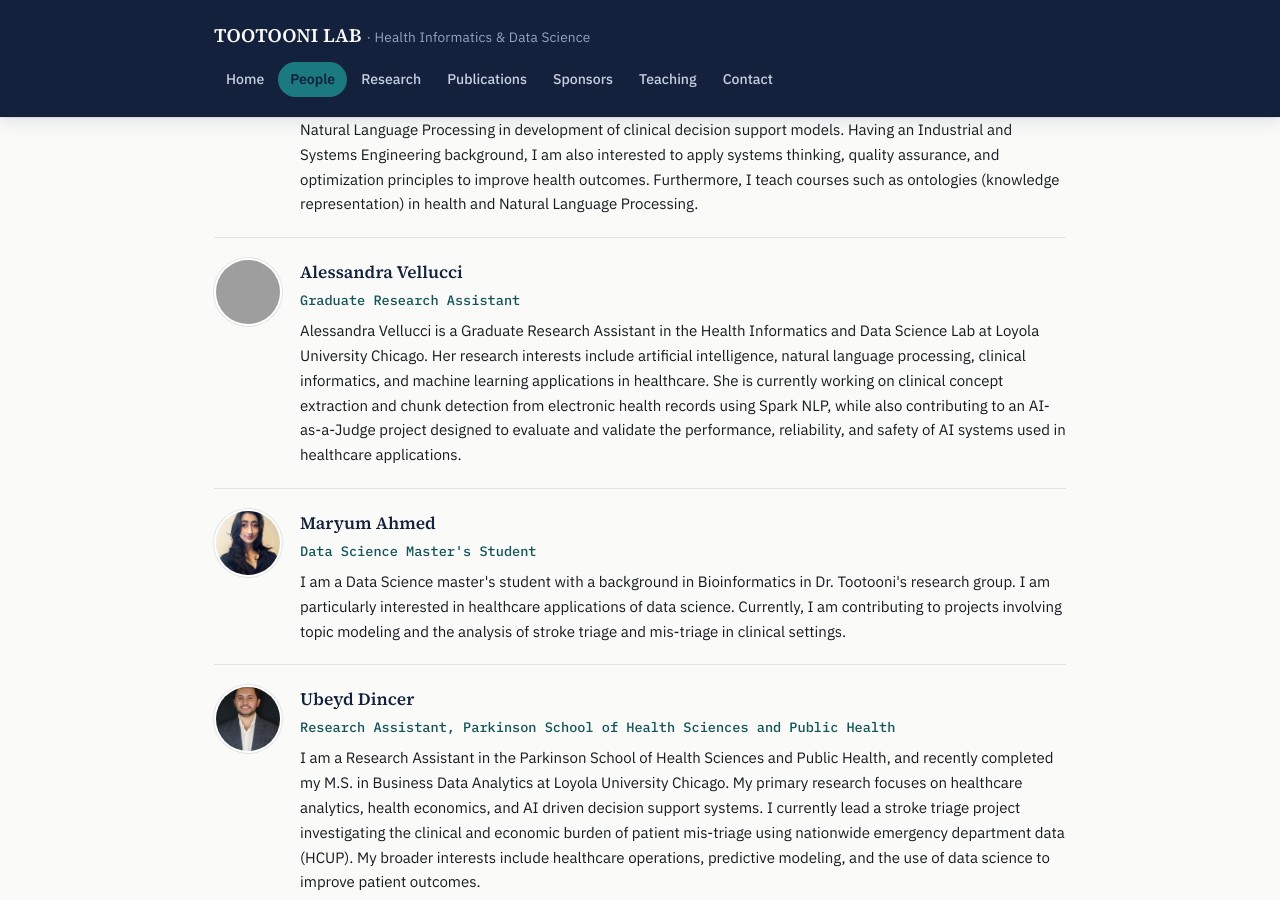
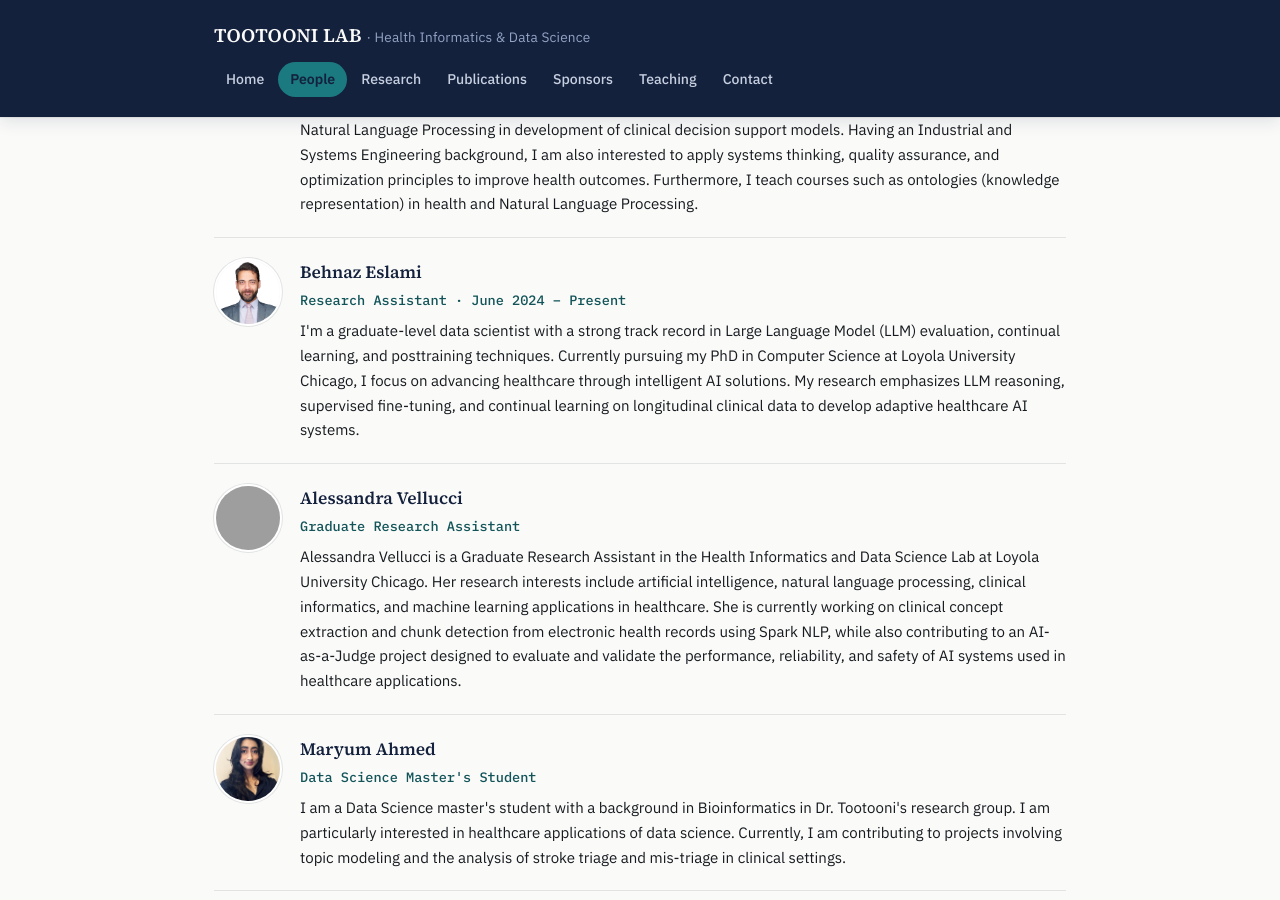
Before and after one commit to jalenbenny/TootooniLabJekyll, a Jekyll site: the page built from people.md, in a window 1280 px wide and 900 px high, scrolled down 358 px. Built offline with Jekyll 4.4.1, drawn with Linux system fonts in a browser that asks for light colours; grey boxes are pictures that could not be loaded.

Commit message:
update people
Added a new person card for Behnaz Eslami with bio and role details.

```diff
--- a/people.md
+++ b/people.md
@@ -13,6 +13,17 @@ permalink: /people/
     <p class="bio">I am an Assistant Professor in the Department of Health Informatics and Data Science with a secondary appointment in the Center for Health Outcomes and Informatics Research at Loyola University Chicago. I received my PhD in Industrial and Systems Engineering (ISE) from Binghamton University in 2016. Prior to joining Loyola, I was a Postdoctoral Research Associate in the Department of Health Sciences Research at Mayo Clinic in Rochester, Minnesota, for two years. My research lies in the intersection of decision science and artificial intelligence, which furthers knowledge of monitoring of and predictive analytics for complex healthcare systems. I am particularly interested in the role of data science and Artificial Intelligence tools such as Machine Learning and Natural Language Processing in development of clinical decision support models. Having an Industrial and Systems Engineering background, I am also interested to apply systems thinking, quality assurance, and optimization principles to improve health outcomes. Furthermore, I teach courses such as ontologies (knowledge representation) in health and Natural Language Processing.</p>
   </div>
 </div>
+
+<div class="person-card">
+  <img class="person-card__avatar" src="{{ '/images/samie.jpg' | relative_url }}" alt="Behnaz Eslami">
+  <div>
+    <p class="person-card__name">Behnaz Eslami</p>
+    <p class="person-card__role">Research Assistant &middot; June 2024 &ndash; Present</p>
+    <p class="bio">I'm a graduate-level data scientist with a strong track record in Large Language Model (LLM) evaluation, continual learning, and posttraining techniques. Currently pursuing my PhD in Computer Science at Loyola University Chicago, I focus on advancing healthcare through intelligent AI solutions. My research emphasizes LLM reasoning, supervised fine-tuning, and continual learning on longitudinal clinical data to develop adaptive healthcare AI systems.</p>
+  </div>
+</div>
+
+
 
 <div class="person-card">
   <img class="person-card__avatar" src="{{ '/images/ale.jpg' | relative_url }}" alt="Alessandra Vellucci">
```
